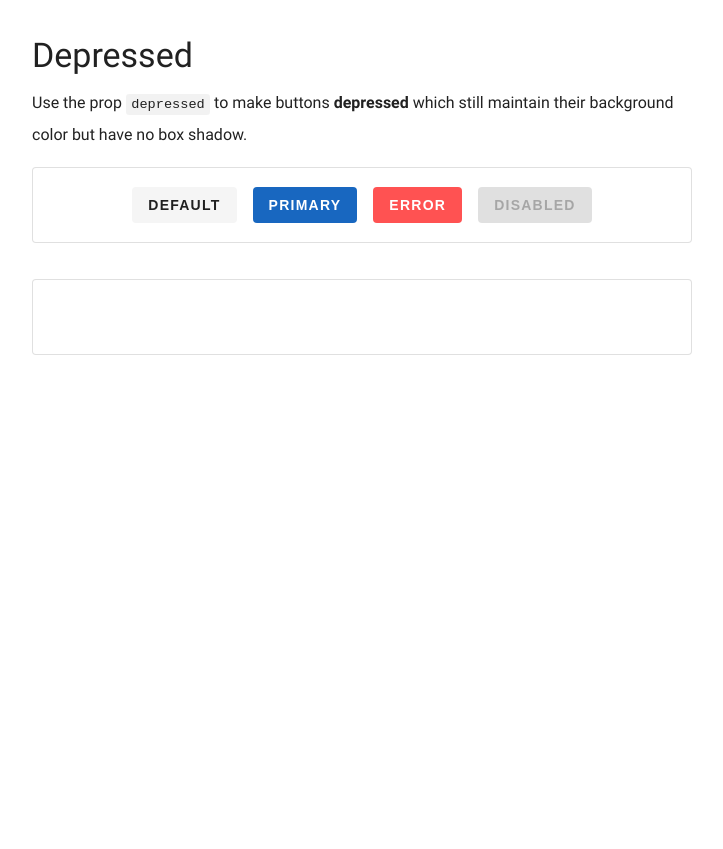
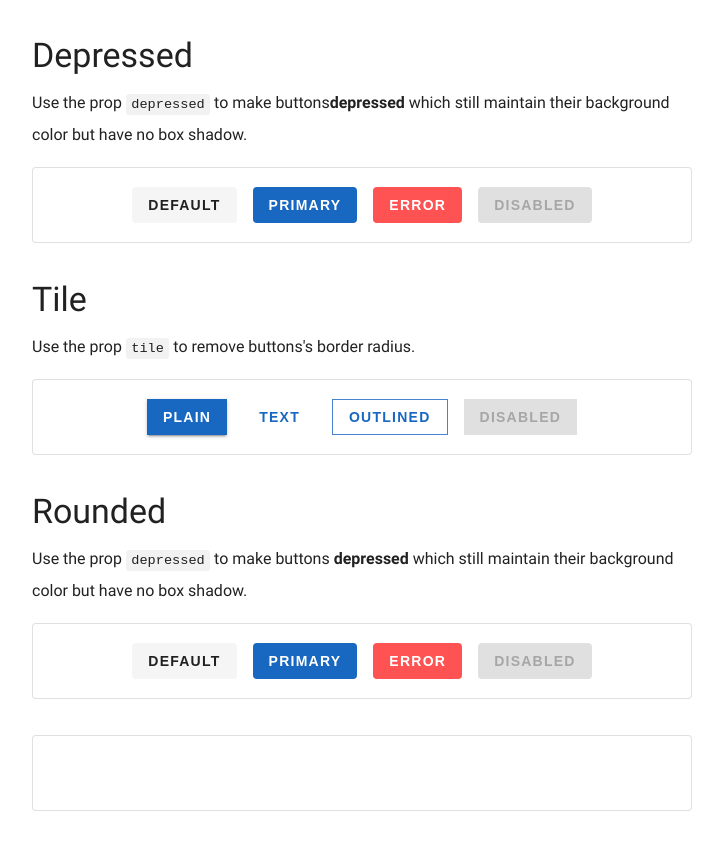
Before and after one commit to KyLoc20/Ruetify-UI, a Next.js app: page / in a window 1280 px wide. Shown: the part 1410-2259 px from the top of the page, without its empty margins (300-1023 px from the left). Before the commit the page ends 1833 px from the top, so only its background shows below. Built offline with nearby package versions, Linux system fonts and the light colour scheme.

Commit message:
[Button] tile

```diff
--- a/pages/index.jsx
+++ b/pages/index.jsx
@@ -137,6 +137,44 @@ export default function Home() {
       </GroupBox>
       <Typography type="h2">Depressed</Typography>
       <Typography type="p">
+        Use the prop <code>depressed</code> to make buttons
+        <strong>depressed</strong> which still maintain their background color
+        but have no box shadow.
+      </Typography>
+      <GroupBox>
+        <Button variant="plain" color="default" depressed>
+          DEFAULT
+        </Button>
+        <Button variant="plain" color="primary" depressed>
+          PRIMARY
+        </Button>
+        <Button variant="plain" color="error" depressed>
+          ERROR
+        </Button>
+        <Button variant="plain" disabled depressed>
+          DISABLED
+        </Button>
+      </GroupBox>
+      <Typography type="h2">Tile</Typography>
+      <Typography type="p">
+        Use the prop <code>tile</code> to remove buttons's border radius.
+      </Typography>
+      <GroupBox>
+        <Button variant="plain" color="primary" tile>
+          PLAIN
+        </Button>
+        <Button variant="text" color="primary" tile>
+          TEXT
+        </Button>
+        <Button variant="outlined" color="primary" tile>
+          OUTLINED
+        </Button>
+        <Button variant="plain" disabled tile>
+          DISABLED
+        </Button>
+      </GroupBox>
+      <Typography type="h2">Rounded</Typography>
+      <Typography type="p">
         Use the prop <code>depressed</code> to make buttons{" "}
         <strong>depressed</strong> which still maintain their background color
         but have no box shadow.
--- a/ui/Button/Button.jsx
+++ b/ui/Button/Button.jsx
@@ -26,7 +26,6 @@ const ButtonComponent = styled(ButtonDefaultRemoval)`
   font-size: 0.875rem;
   font-weight: 600;
   letter-spacing: 0.0892857143em;
-  border-radius: 4px;
   transition: background 280ms cubic-bezier(0.4, 0, 0.2, 1) 0ms;
   overflow: hidden;
   &.disabled {
@@ -63,6 +62,10 @@ export default function Button(props) {
         }`;
     else return null;
   };
+  const computedBorderRadius=()=>{
+    if(props.tile)return null
+    else return `4px`
+  }
   const computedBackgroundColor = () => {
     if (props.disabled) return getColor("disabled", props.variant, "main");
     if (isHovering)
@@ -104,6 +107,7 @@ export default function Button(props) {
         color: computedContentColor(),
         boxShadow: computedBoxShadow(),
         border: computedBorder(),
+        borderRadius:computedBorderRadius(),
       }}
       onClick={handleClick}
       onMouseEnter={handleHoverEnter}
```
